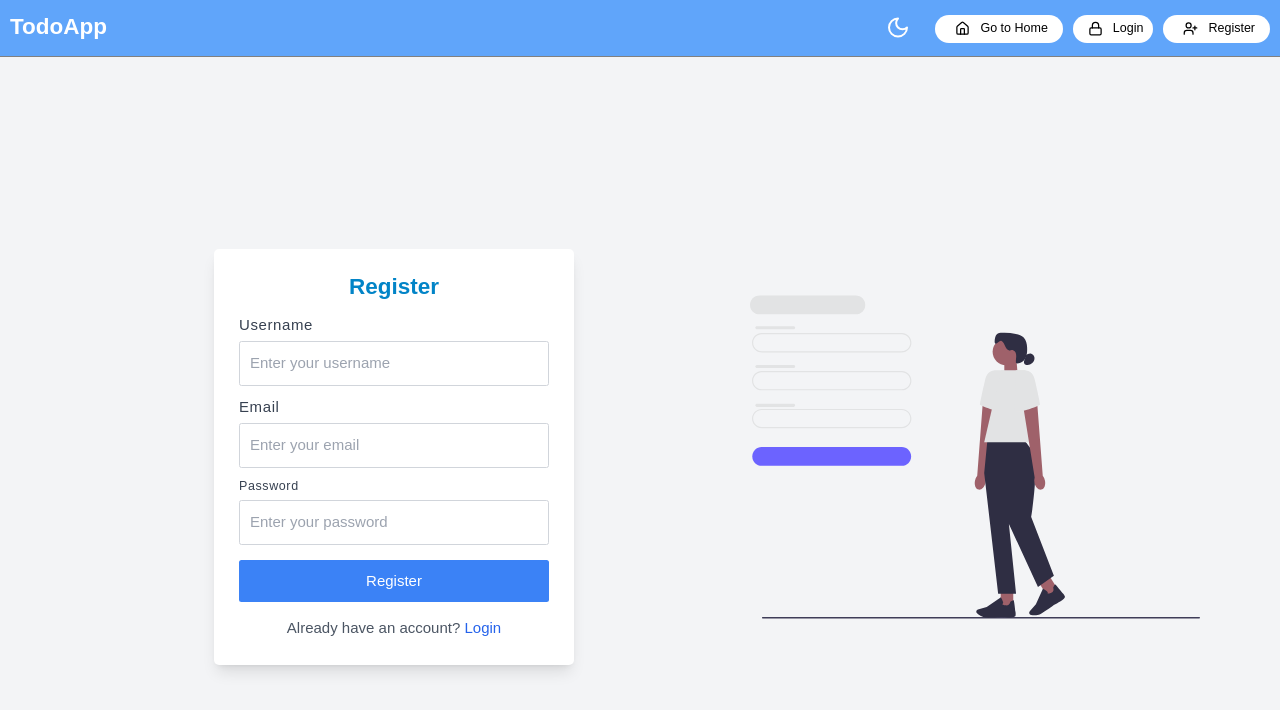
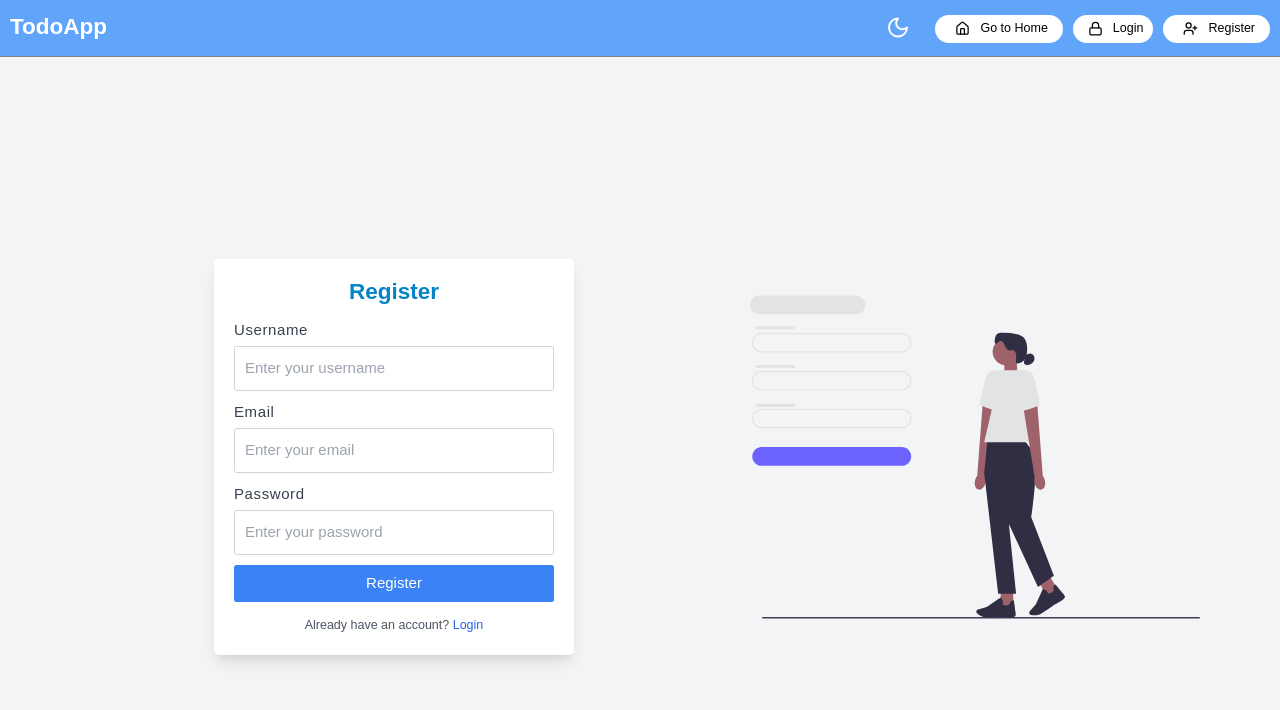
Before and after one commit to Muskan-7867/Full-stack-todo-app, a Next.js app: page /register in a window 1280 px wide. Shown: the top 710 px of the page. Built offline with nearby package versions, Linux system fonts and the light colour scheme.

Commit message:
register page

```diff
--- a/src/app/register/page.tsx
+++ b/src/app/register/page.tsx
@@ -7,122 +7,93 @@ import Image from "next/image";
 
 export default function Register() {
   const router = useRouter();
-  const [user, setUser] = useState({
-    username: "",
-    email: "",
-    password: "",
-  });
+  const [user, setUser] = useState({ username: "", email: "", password: "" });
   const [message, setMessage] = useState("");
   const [isLoading, setIsLoading] = useState(false);
 
-  const handleChange = (e: React.ChangeEvent<HTMLInputElement>) => {
-    const { name, value } = e.target;
-    setUser((prevUser) => ({
-      ...prevUser,
-      [name]: value,
-    }));
-  };
+  const handleChange = (e) => setUser({ ...user, [e.target.name]: e.target.value });
 
   const handleRegister = async () => {
-    if (user.username && user.email && user.password) {
+    if (!user.username || !user.email || !user.password) return setMessage("Please fill in all fields.");
     setIsLoading(true);
     setMessage("");
+
     try {
       const response = await fetch("/api/auth/register", {
         method: "POST",
-          headers: {
-            "Content-Type": "application/json",
-          },
+        headers: { "Content-Type": "application/json" },
         body: JSON.stringify(user),
       });
 
       const data = await response.json();
-
-        if (response.ok) { // After successful registration, send the welcome email
+      if (response.ok) {
         const emailResponse = await fetch("/api/send-email", {
           method: "POST",
-            headers: {
-              "Content-Type": "application/json",
-            },
+          headers: { "Content-Type": "application/json" },
           body: JSON.stringify({ email: user.email }),
         });
-         const emailData = await emailResponse.json();
-
-          if (emailResponse.ok) {
-            setMessage("Registration successful! Welcome email sent. You can now log in.");
-          } else {
-            setMessage("Registration successful! But email sending failed.");
-          }
+        setMessage(emailResponse.ok ? "Registration successful! Welcome email sent." : "Registration successful! But email sending failed.");
         router.push("/login");
       } else {
         setMessage(data.error || "Registration failed. Please try again.");
       }
-      } catch (error) {
+    } catch {
       setMessage("An error occurred. Please try again.");
     } finally {
       setIsLoading(false);
     }
-    } else {
-      setMessage("Please fill in all fields.");
-    }
   };
 
   return (
-    <div className="flex justify-center md:justify-start items-center h-screen bg-gray-100 dark:bg-gray-300  px-4">
+    <div className="flex justify-center md:justify-start items-center h-screen bg-gray-100 dark:bg-gray-300 px-4">
       <motion.div
         className="flex flex-col md:flex-row items-center w-full md:ml-[15%]"
-        initial={{ opacity: 0, scale: 0.9 }} animate={{ opacity: 1, scale: 1 }}
+        initial={{ opacity: 0, scale: 0.9 }}
+        animate={{ opacity: 1, scale: 1 }}
         transition={{ duration: 0.6 }}
       >
-        {/* Registration Form Container */}
         <motion.div
-          className="bg-white p-10 m-6 rounded-lg shadow-lg w-full md:max-w-lg lg:max-w-xl"
-          initial={{ x: -50, opacity: 0 }} animate={{ x: 0, opacity: 1 }}
+          className="p-8 m-6 rounded-lg shadow-lg bg-white w-full md:max-w-lg lg:max-w-xl"
+          initial={{ x: -50, opacity: 0 }}
+          animate={{ x: 0, opacity: 1 }}
           transition={{ duration: 0.5 }}
         >
-          <h1 className="text-5xl md:text-4xl font-bold text-sky-600  dark:text-sky-900 mb-6 text-center md:text-center">
-            Register
-          </h1>
-          <div className="mb-4">
-            <label className="block text-gray-700 text-[2em] md:text-[1.5em] font-medium mb-2"
-              htmlFor="username">
-              Username</label>
-            <input id="username" name="username" type="text" placeholder="Enter your username" value={user.username}
-              onChange={handleChange} className="w-full p-4 border text-[2em] md:text-[1.5em] border-gray-300 rounded focus:outline-none focus:border-blue-500"
+          <h1 className="text-5xl md:text-4xl font-bold text-sky-600 dark:text-sky-900 mb-6 text-center">Register</h1>
+          {["username", "email", "password"].map((field) => (
+            <div key={field} className="mb-4">
+              <label htmlFor={field} className="block text-gray-700 text-[2em] md:text-[1.5em] font-medium mb-2">
+                {field.charAt(0).toUpperCase() + field.slice(1)}
+              </label>
+              <input id={field} name={field} type={field === "password" ? "password" : "text"} placeholder={`Enter your ${field}`}
+                value={user[field]} onChange={handleChange}
+                className="w-full p-4 border text-[2em] md:text-[1.5em] border-gray-300 rounded focus:outline-none focus:border-blue-500"
               />
             </div>
-          <div className="mb-4">
-            <label className="block text-gray-700 text-[2em] md:text-[1.5em] font-medium mb-2" htmlFor="email">
-              Email
-            </label>
-            <input id="email" name="email" type="email" placeholder="Enter your email" value={user.email} onChange={handleChange}
-              className="w-full p-4 border text-[2em] md:text-[1.5em] border-gray-300 rounded focus:outline-none focus:border-blue-500"/>
-          </div>
-          <div className="mb-6">
-            <label className="block text-gray-700 text-2xl md:text-xl font-medium mb-2" htmlFor="password">
-              Password</label>
-            <input id="password" name="password" type="password" placeholder="Enter your password" value={user.password}
-              onChange={handleChange} className="w-full p-4 border  text-[2em] md:text-[1.5em] border-gray-300 rounded focus:outline-none focus:border-blue-500"
-            />
-          </div>
-          <button onClick={handleRegister} className={`w-full bg-blue-500  dark:bg-sky-900 text-[2em] md:text-[1.5em] text-white py-4 rounded hover:bg-blue-600 transition duration-200 ${
+          ))}
+          <button
+            onClick={handleRegister}
+            className={`w-full bg-blue-500 dark:bg-sky-900 text-white py-3 text-[2em] md:text-[1.5em] rounded hover:bg-blue-700 transition duration-200 ${
               isLoading ? "opacity-50 cursor-not-allowed" : ""
-            }`}disabled={isLoading}> {isLoading ? "Registering..." : "Register"}
+            }`}
+            disabled={isLoading}
+          >
+            {isLoading ? "Registering..." : "Register"}
           </button>
-          {message && (<p className="mt-4 text-center text-green-500 text-lg">{message}</p>)}
-          <p className="mt-6 text-center text-[2em] md:text-[1.5em] text-gray-600">
+          {message && <p className="mt-4 text-center text-green-500 text-lg">{message}</p>}
+          <p className="mt-6 text-center text-xl text-gray-600">
             Already have an account?{" "}
-            <Link href="/login" className="text-blue-600  dark:text-sky-900 hover:underline">
+            <Link href="/login" className="text-blue-600 dark:text-sky-900 hover:underline">
               Login
             </Link>
           </p>
         </motion.div>
         <motion.div
           className="hidden md:flex justify-center items-center md:ml-[10%] lg:ml-[15%]"
-          initial={{ opacity: 0, scale: 0.9 }} animate={{ opacity: 1, scale: 1 }}transition={{ duration: 0.5 }}
+          initial={{ opacity: 0, scale: 0.9 }}
+          animate={{ opacity: 1, scale: 1 }}
+          transition={{ duration: 0.5 }}
         >
-          <Image src="/signup.svg" alt="Login illustration" width={350} height={350} className="lg:w-[450px] lg:h-[450px]"
-          />
+          <Image src="/signup.svg" alt="Signup illustration" width={350} height={350} className="lg:w-[450px] lg:h-[450px]" />
         </motion.div>
       </motion.div>
     </div>
```
Lines whose indentation alone changed are shown as unchanged.
